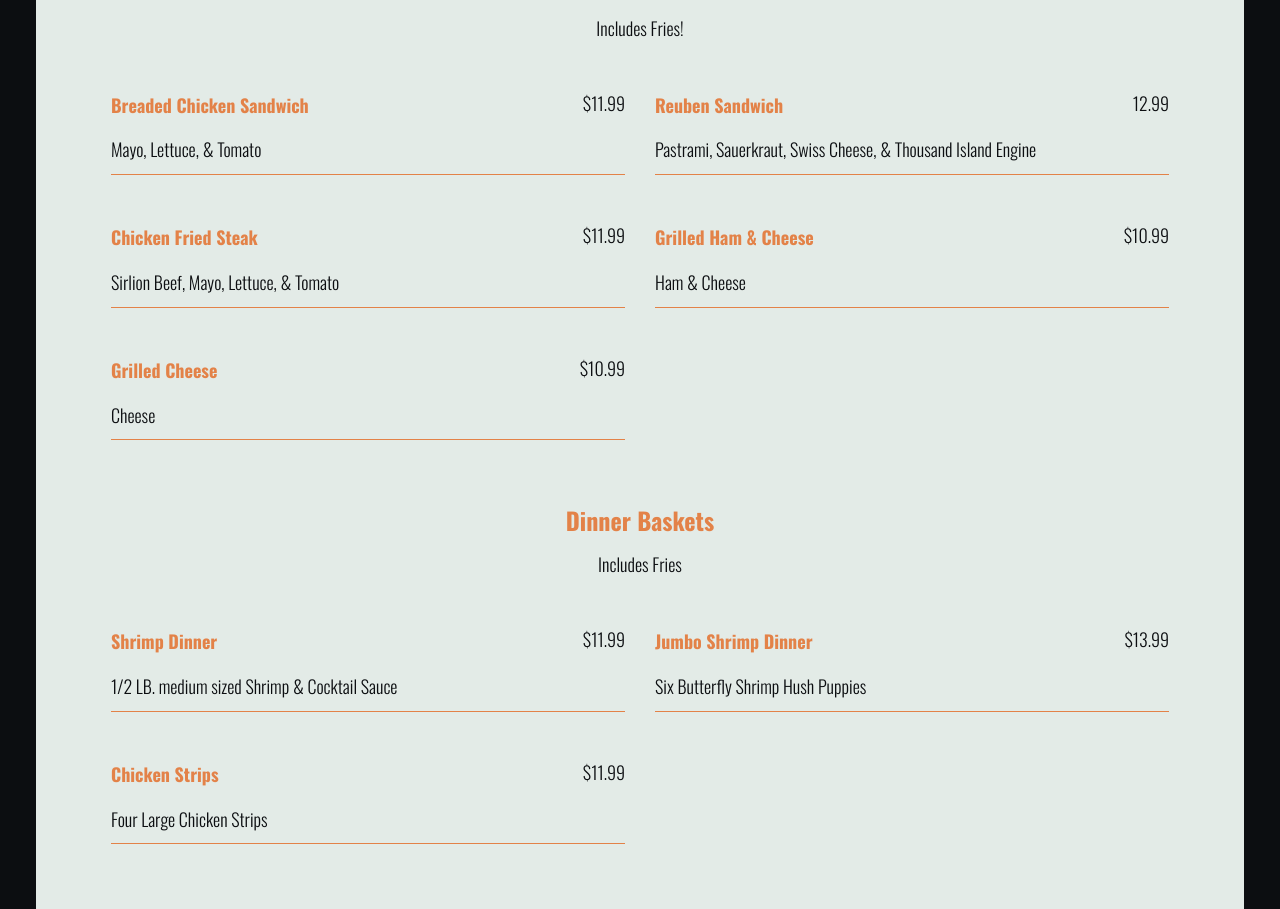
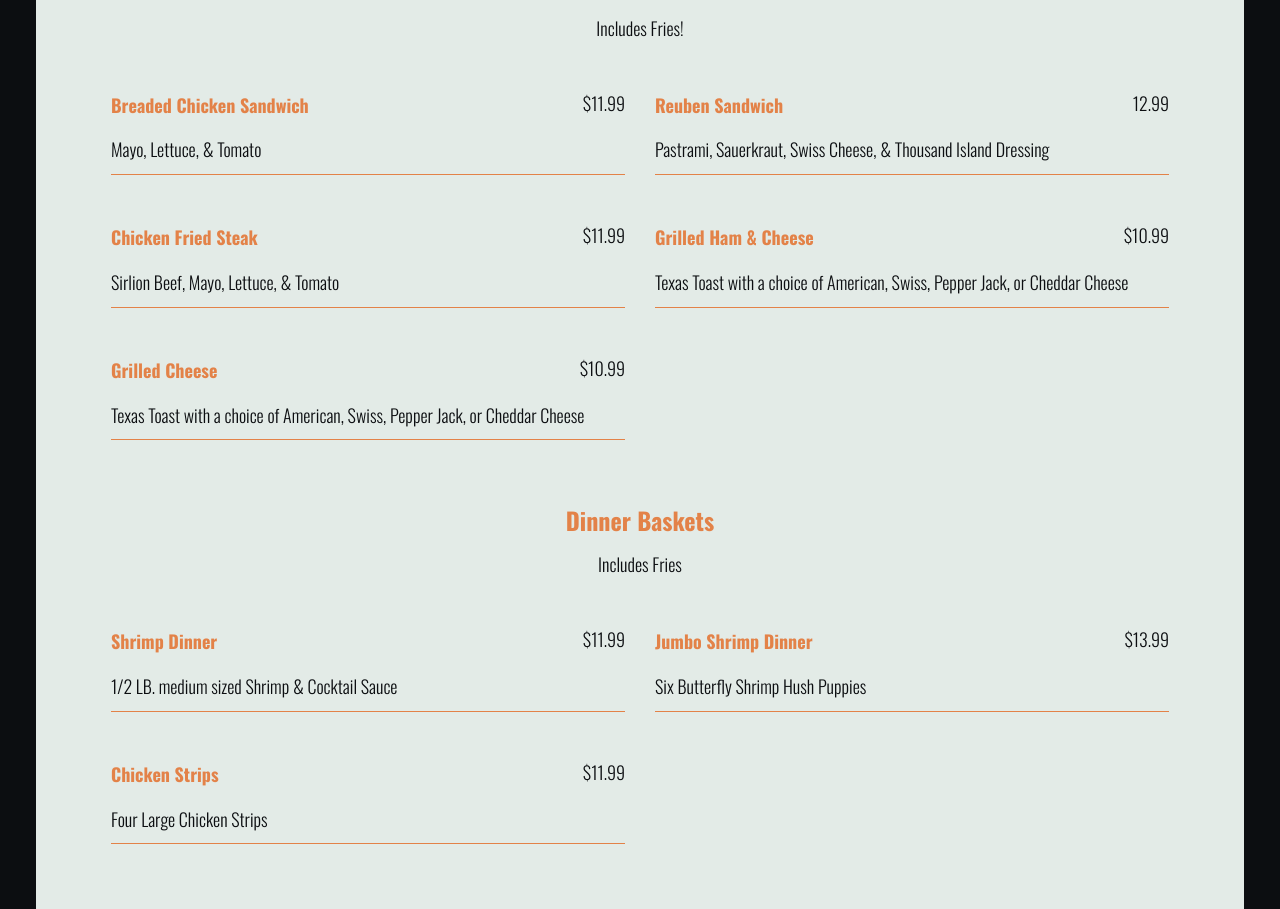
Before and after one commit to amberapolston/wild-bills, a plain HTML site: page index.html in a window 1280 px wide. Shown: the part 3560-4469 px from the top of the page. Drawn offline with nearby package versions, Linux system fonts and the light colour scheme.

Commit message:
Fixed typos under "sandwiches"

```diff
--- a/index.html
+++ b/index.html
@@ -209,7 +209,7 @@
               <h4>Reuben Sandwich</h4>
               <p class="price">12.99</p>
             </div>
-            <p class="desc">Pastrami, Sauerkraut, Swiss Cheese, & Thousand Island Engine</p>
+            <p class="desc">Pastrami, Sauerkraut, Swiss Cheese, & Thousand Island Dressing</p>
           </div>
           <div class="sandwichthree">
             <div class="menu-item-flex">
@@ -223,14 +223,14 @@
               <h4>Grilled Ham & Cheese</h4>
               <p class="price">$10.99</p>
             </div>
-            <p class="desc">Ham & Cheese</p>
+            <p class="desc">Texas Toast with a choice of American, Swiss, Pepper Jack, or Cheddar Cheese</p>
           </div>
           <div class="sandwichfive">
             <div class="menu-item-flex">
               <h4>Grilled Cheese</h4>
               <p class="price">$10.99</p>
             </div>
-            <p class="desc">Cheese</p>
+            <p class="desc">Texas Toast with a choice of American, Swiss, Pepper Jack, or Cheddar Cheese</p>
           </div>
         </div>
       </div>
```
